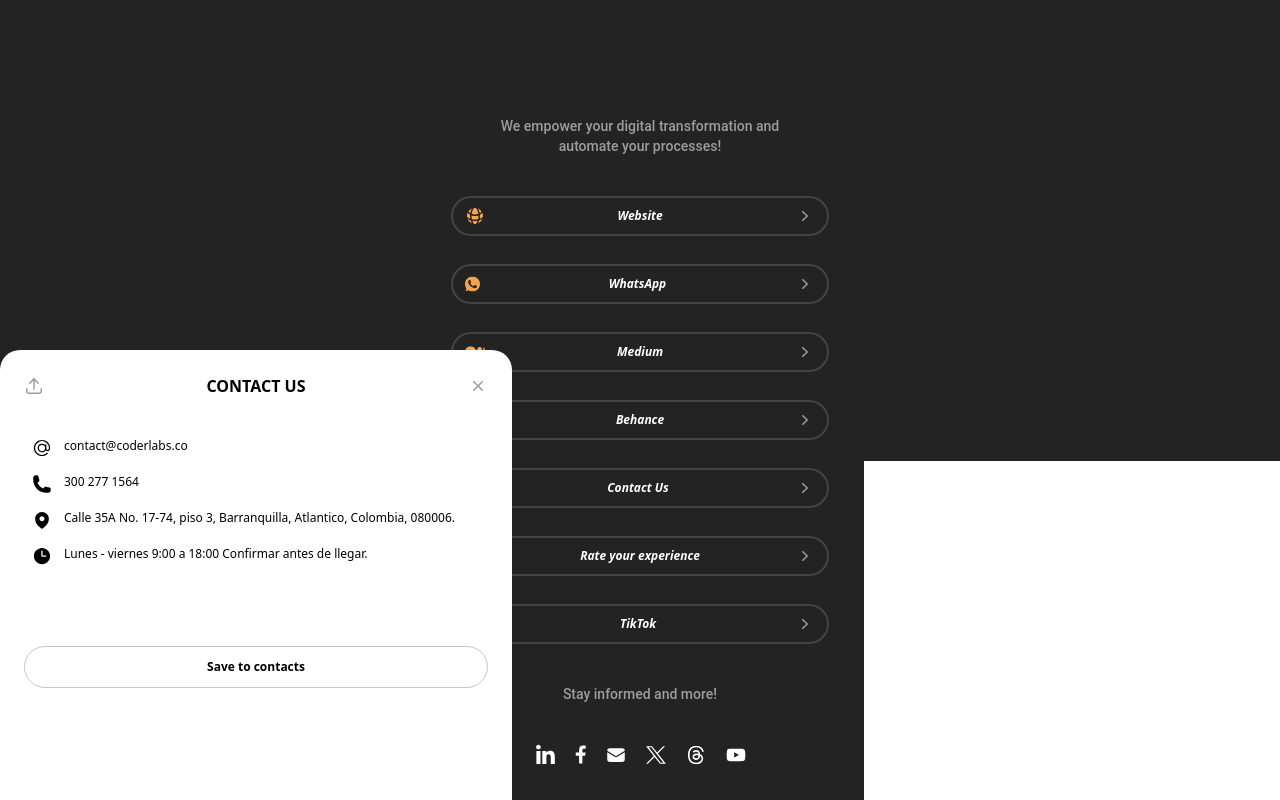
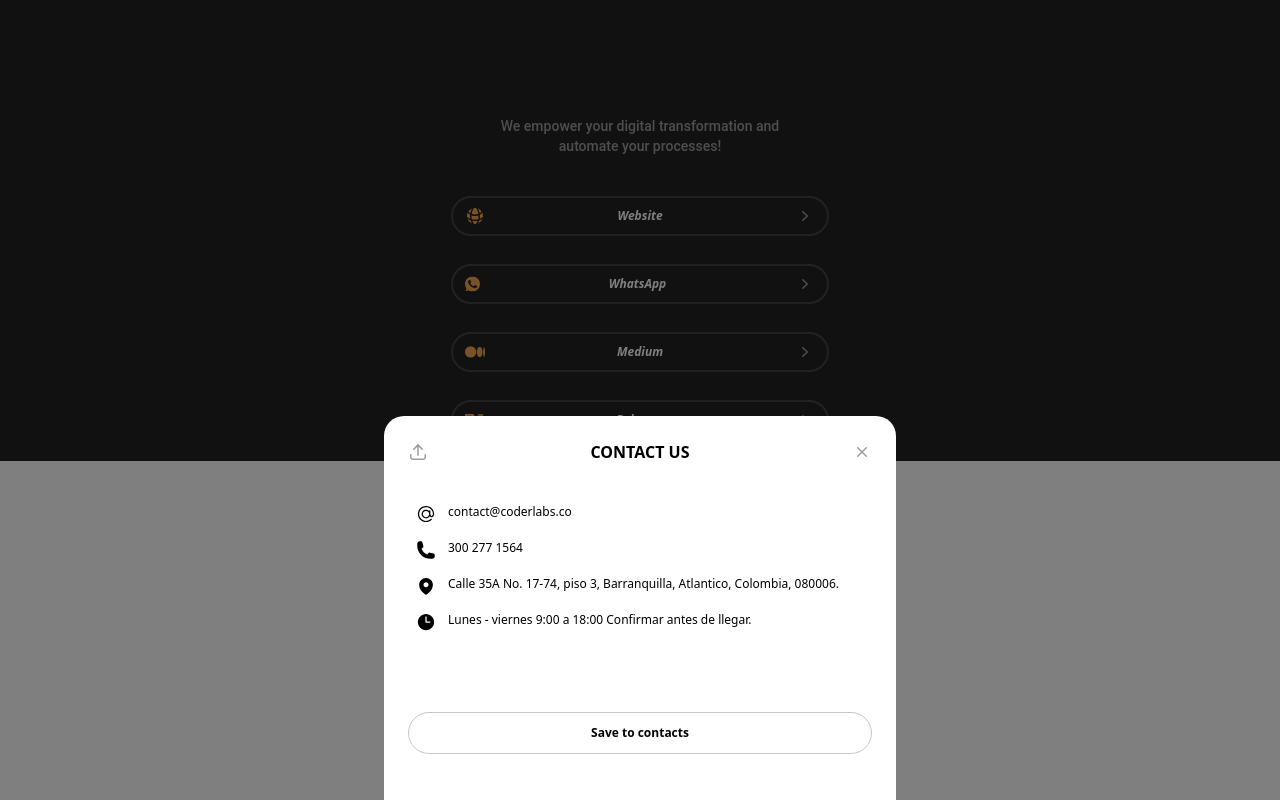
Before and after one commit to contentcraftstudio/Coderlabs-web-2.0, a Next.js app: page /tree in a window 1280 px wide. Both pictures are taken after a click on the button "Contact Us". Shown: the part 339-1139 px from the top of the page. Built offline with nearby package versions, Linux system fonts and the light colour scheme.

Commit message:
change:: updates how drawer behaves

```diff
--- a/components/ContactUsDrawer.tsx
+++ b/components/ContactUsDrawer.tsx
@@ -63,7 +63,7 @@ export default function ContactUsDrawer () {
       </button>
       <main
         className={
-          ' fixed z-10 bg-gray-900 bg-opacity-25 inset-0 transform ease-in-out ' +
+          ' fixed z-10 bg-[#000] bg-opacity-50 inset-0 transform ease-in-out ' +
           (isOpen
             ? ' transition-opacity opacity-100 duration-500 translate-y-0  '
             : ' transition-all delay-500 opacity-0 translate-y-full  ')
@@ -71,8 +71,8 @@ export default function ContactUsDrawer () {
       >
         <section
           className={
-            'rounded-t-[20px] w-screen max-w-lg bottom-0 absolute bg-white h-full delay-400 duration-500 ease-in-out transition-all transform  ' +
-            (isOpen ? ' translate-y-[350px] ' : ' translate-y-full ')
+            'rounded-t-[20px] left-[50%] w-screen max-w-lg bottom-0 absolute bg-white h-96 delay-400 duration-500 ease-in-out transition-all transform  ' +
+            (isOpen ? ' translate-x-[-50%]' : ' translate-y-full translate-x-[-50%] ')
           }
         >
           <article className='relative w-screen max-w-lg pb-10 flex flex-col gap-4 h-full space-y-6 p-6'>
```
